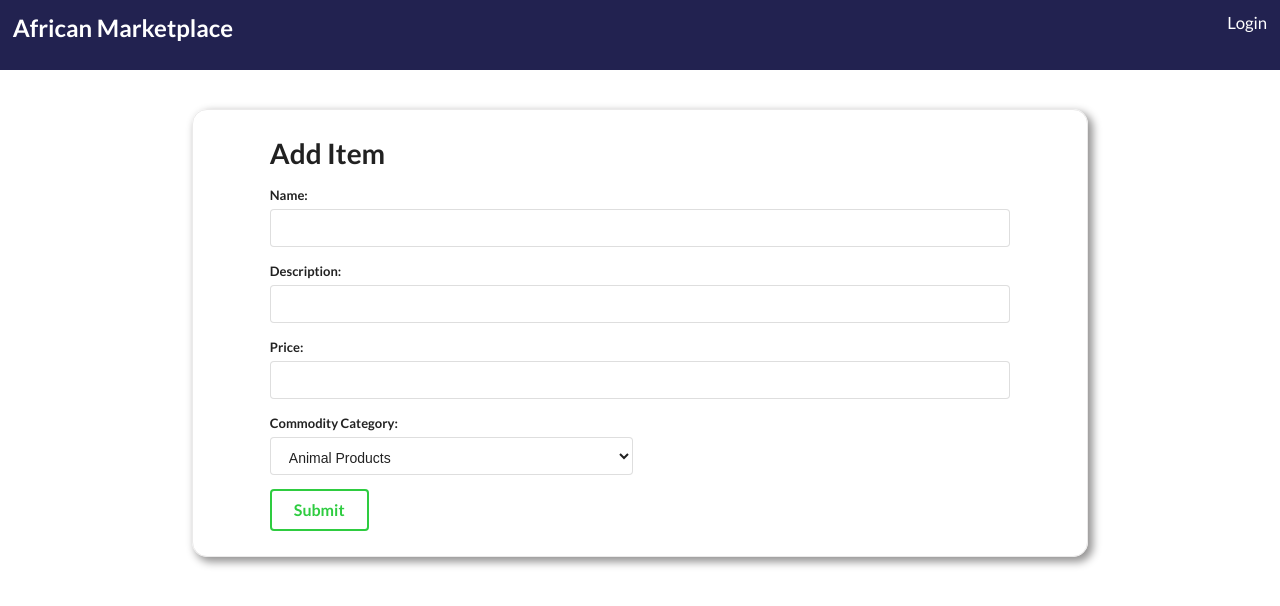
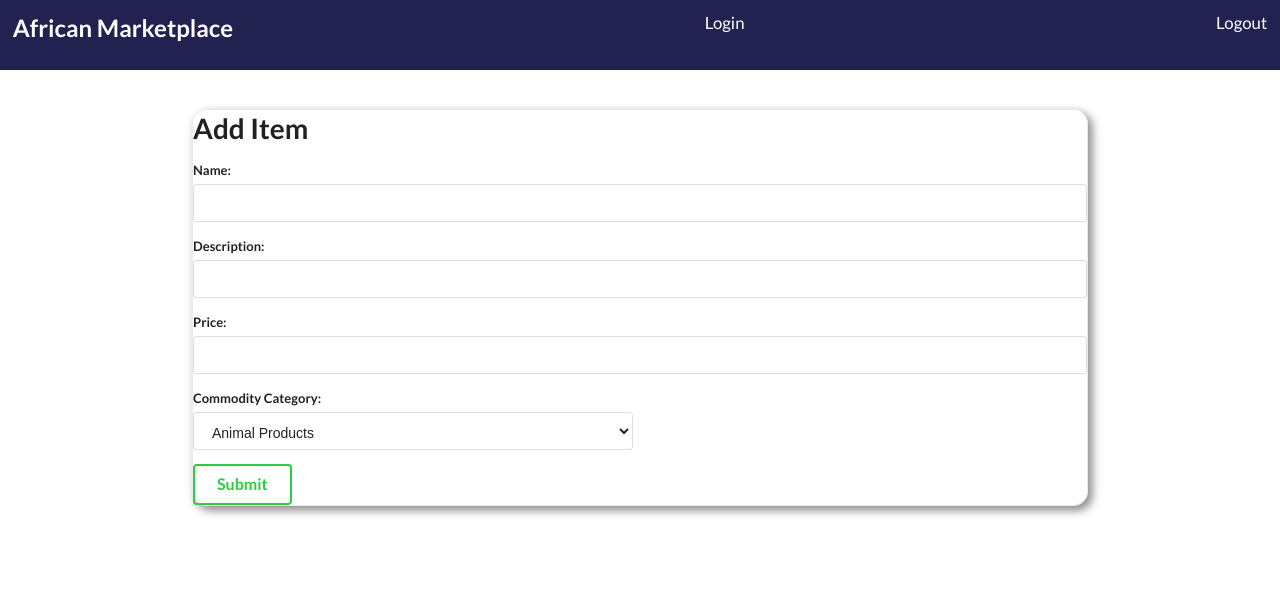
Before and after one commit to Project-African-Marketplace/frontend, a React (Create React App) app: page /additem in a window 1280 px wide. Shown: the top 606 px of the page. Built offline with nearby package versions, Linux system fonts and the light colour scheme.

Commit message:
private route component made

```diff
--- a/src/App.css
+++ b/src/App.css
@@ -12,7 +12,7 @@
   border-radius: 15px;
   box-shadow: 4px 4px 8px 1px rgb(149, 148, 148);
   margin: 1% 15%;
-  padding: 2% 6%;
+  /* padding: 2% 6%; */
 }
 .profile-container{
   display: flex;
--- a/src/App.js
+++ b/src/App.js
@@ -20,6 +20,7 @@ const App = () => {
       <div className="navbar">
         <h2>African Marketplace</h2>
         <a href="/login" className="item">Login</a>
+        <a href="/logout" className="item">Logout</a>
       </div>
 
       <Routes>
```
Also changed, not shown: src/components/PrivateRoute.js (added, +14 -0 lines).
